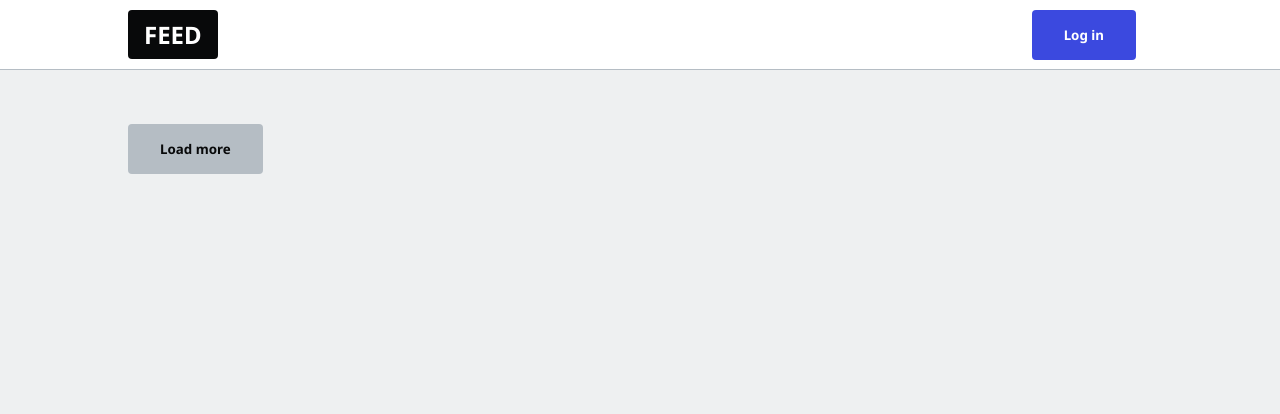
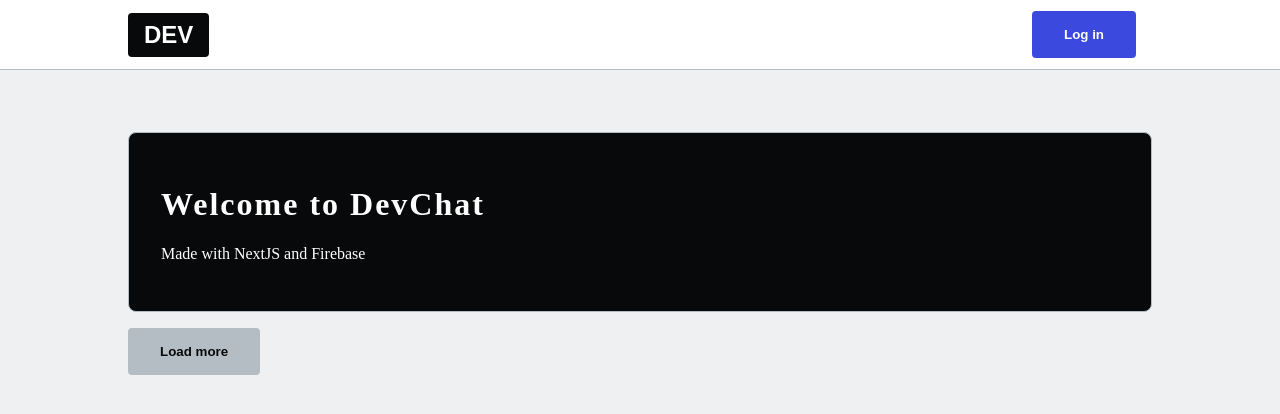
Before and after one commit to Madflows/next-firebase, a Next.js app: page / in a window 1280 px wide. Shown: the top 414 px of the page. Built offline with nearby package versions, Linux system fonts and the light colour scheme; no server answers; the database is empty.

Commit message:
End Game

```diff
--- a/components/Navbar.js
+++ b/components/Navbar.js
@@ -10,7 +10,7 @@ const Navbar = () => {
       <ul>
         <li>
           <Link href="/">
-            <button className="btn-logo">FEED</button>
+            <button className="btn-logo">DEV</button>
           </Link>
         </li>
 
--- a/pages/index.js
+++ b/pages/index.js
@@ -53,6 +53,7 @@ export default function Home(props) {
 
   return (
     <main>
+      <InfoPost />
       <PostFeed posts={posts} />
       {!postsEnd && !loading && (
         <button onClick={loadMore}>Load more</button>
@@ -62,3 +63,12 @@ export default function Home(props) {
     </main>
   );
 }
+
+function InfoPost() {
+  return(
+    <div className="card bg-blue info-card">
+      <h1 className="title">Welcome to DevChat</h1>
+      <p>Made with NextJS and Firebase</p>
+    </div>
+  )
+}
--- a/styles/globals.css
+++ b/styles/globals.css
@@ -17,6 +17,7 @@ body {
   color: var(--color-text);
   margin-top: 50px;
 }
+
 
 .error-icon{
   color: --color-bg;
@@ -126,11 +127,14 @@ button {
   text-align: center;
   justify-content: center;
   text-decoration: none;
-  font-family: "Noto Sans", sans-serif;
+  /* font-family: "Noto Sans", sans-serif; */
+  font-family: "Sofia Pro", sans-serif;
   font-weight: bold;
   border-radius: 0.25rem;
   cursor: pointer;
   margin: 0.5rem 1rem 0.5rem 0;
+  width: fit-content;
+  gap: .5em;
 }
 
 @media only screen and (max-width: 768px) {
@@ -168,11 +172,6 @@ button.btn-green {
 button.btn-google {
   background-color: white;
   color: var(--color-text);
-}
-
-.btn-google img {
-  width: 30px;
-  margin-right: 10px;
 }
 
 button.btn-logo {
@@ -305,3 +304,17 @@ input[type="file"] {
   text-decoration: underline;
   cursor: pointer;
 }
+
+.bg-blue{
+  background: #08090a;
+  color: #fff;
+}
+
+.info-card .title{
+  font-size: 2em;
+  letter-spacing: 2px;
+}
+
+.info-card p{
+  font-family: 'Sofia Pro';
+}
```
Also changed, not shown: pages/enter.js (+8 -1 lines).
